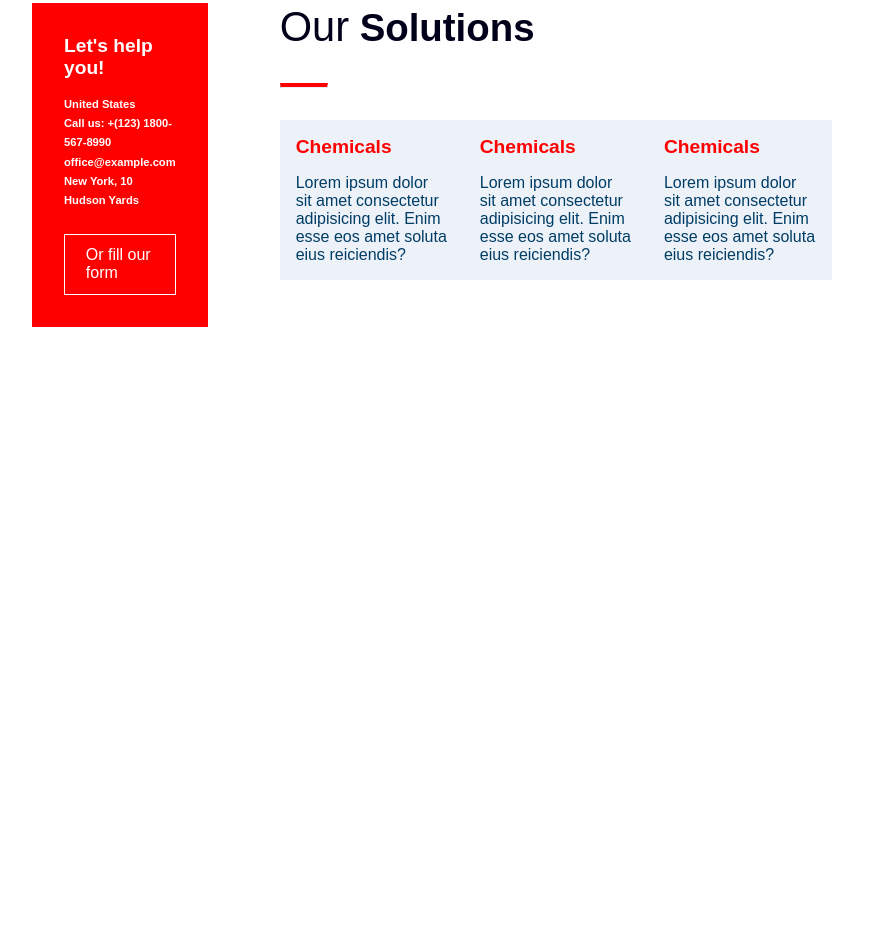
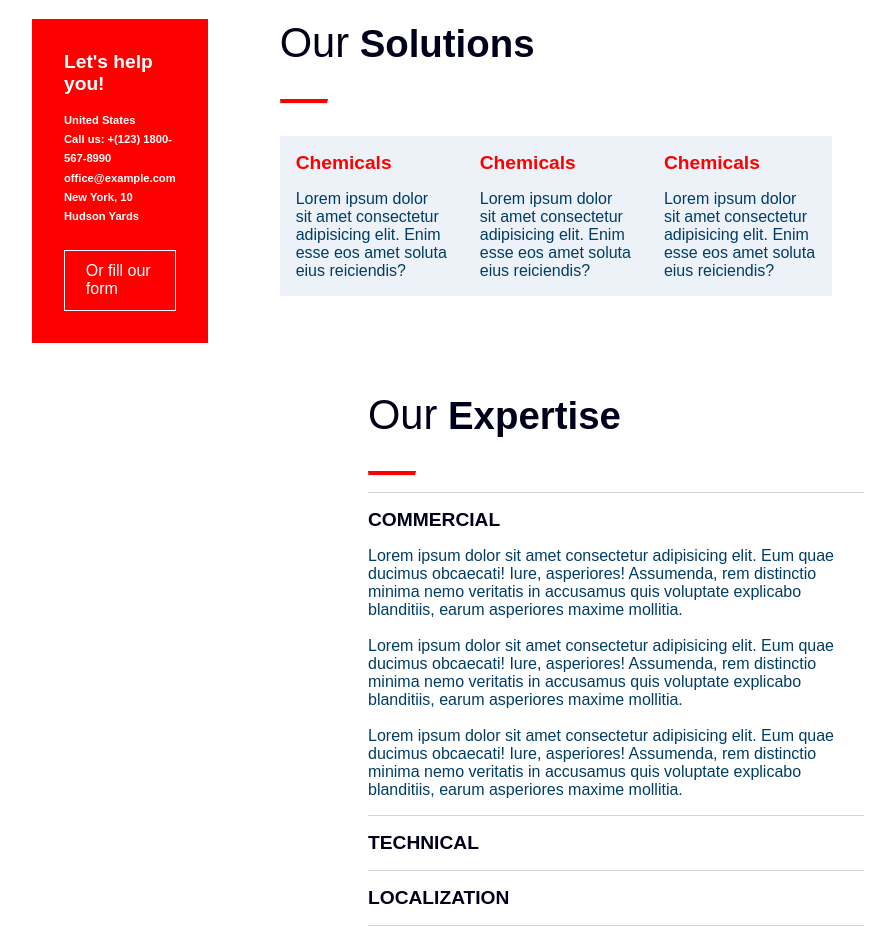
Before and after one commit to IvanLovas/vivify-project, a website: page index.html in a window 1280 px wide. Shown: the part 1729-2655 px from the top of the page, without its empty margins (208-1103 px from the left). Before the commit the page ends 2056 px from the top, so only its background shows below. Drawn offline with Linux system fonts and the light colour scheme; a web font is replaced by a local one.

Commit message:
#HCAA-14 Finished section Expertise

```diff
--- a/index.html
+++ b/index.html
@@ -94,5 +94,16 @@
         </div>
     </section>
 
+    <section class="expertise-section">
+        <h2><span>Our</span> Expertise</h2>
+        <hr>
+        <h4>Commercial</h4>
+        <p>Lorem ipsum dolor sit amet consectetur adipisicing elit. Eum quae ducimus obcaecati! Iure, asperiores! Assumenda, rem distinctio minima nemo veritatis in accusamus quis voluptate explicabo blanditiis, earum asperiores maxime mollitia.<br><br>
+            Lorem ipsum dolor sit amet consectetur adipisicing elit. Eum quae ducimus obcaecati! Iure, asperiores! Assumenda, rem distinctio minima nemo veritatis in accusamus quis voluptate explicabo blanditiis, earum asperiores maxime mollitia.<br><br>
+            Lorem ipsum dolor sit amet consectetur adipisicing elit. Eum quae ducimus obcaecati! Iure, asperiores! Assumenda, rem distinctio minima nemo veritatis in accusamus quis voluptate explicabo blanditiis, earum asperiores maxime mollitia.</p>
+        <h4>Technical</h4>
+        <h4>Localization</h4>
+    </section>
+
 </body>
 </html>
--- a/scss/main.scss
+++ b/scss/main.scss
@@ -241,6 +241,7 @@ hr {
 .solutions-section__column--second {
     margin-left: 2.5rem;
     width: 100%;
+}
 
 h2 {
     color: $head-col;
@@ -250,7 +251,6 @@ hr {
     span {
         font-weight: normal;
         font-size: 2.6rem;
-        }
     }
 }
 
@@ -274,3 +274,23 @@ hr {
     }
 
 }
+
+.expertise-section {
+    padding-left: 36rem;
+
+    h4 {
+        text-transform: uppercase;
+        border-top: 1px solid $light-grey;
+        padding: 1rem 0;
+        font-size: 1.2rem;
+    }
+
+    h4:last-child {
+        border-bottom: 1px solid $light-grey;
+    }
+
+    p {
+        color: $section-font;
+        margin-bottom: 1rem;
+    }
+}
```
Also changed, not shown: css/main.css, 1 other file. Lines whose indentation alone changed are shown as unchanged.
